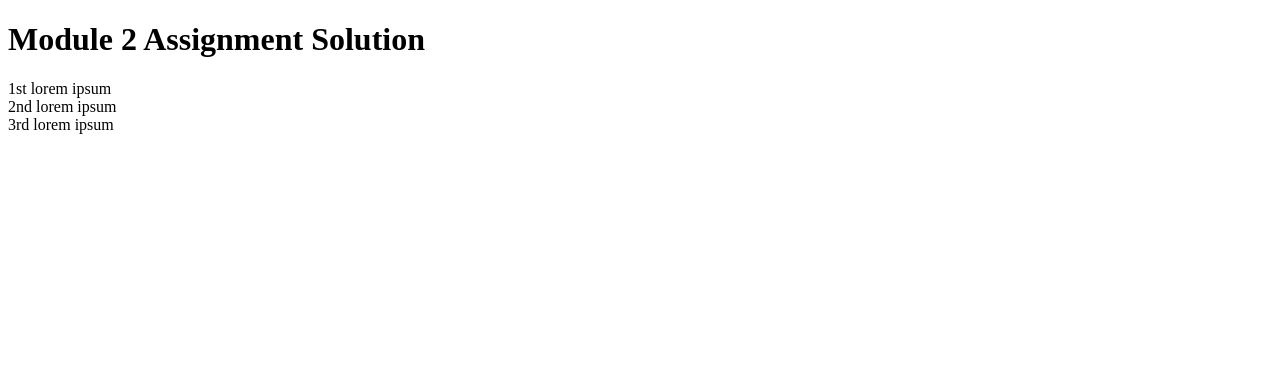
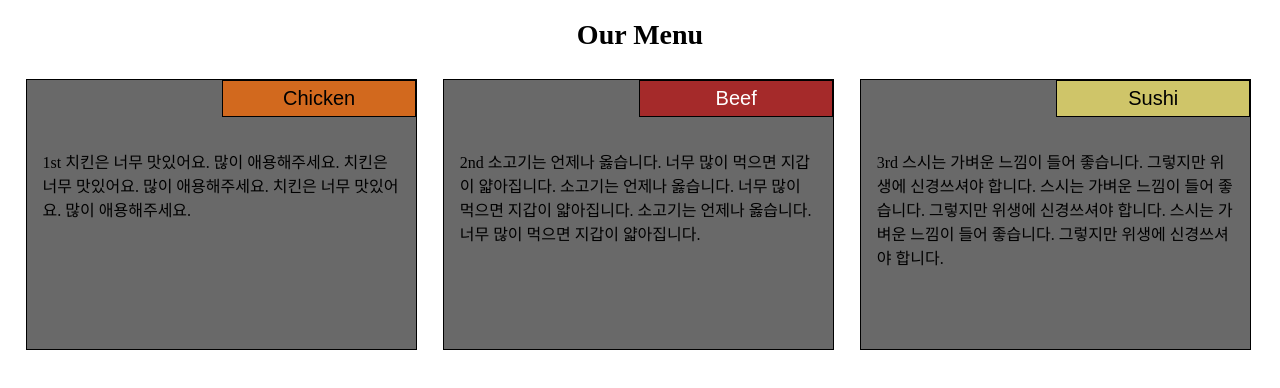
Before and after one commit to Chesao/md2-solution, a plain HTML site: page index.html in a window 1280 px wide. Drawn offline with Linux system fonts and the light colour scheme; files that its build step writes are made by us from their sources.

Commit message:
Add files via upload

```diff
--- a/index.html
+++ b/index.html
@@ -1,22 +1,25 @@
 <!DOCTYPE html>
 <html>
 <head>
-  <style>
-    .desktop @media(min-width: 992px) {
-      width: 33%
-    }
-    .tablet @media(min-width: 768px) and @media(max-width: 991px) {
-    }
-    .mobile @media(max-width: 767px) {
-    }
-  </style>
+  <meta name="viewport" content="width=device-width, initial-scale=1">
+  <title>Module 2 Assignment Solution</title>
+  <link rel="stylesheet" href="css/style.css">
 </head>
 <body>
-  <h1> Module 2 Assignment Solution </h1>
-  <div>
-    <div class="desktop" class="tablet" class="mobile"> 1st lorem ipsum </div>
-    <div class="desktop" class="tablet" class="mobile"> 2nd lorem ipsum </div>
-    <div class="desktop" class="tablet" class="mobile"> 3rd lorem ipsum </div>
+  <h1>Our Menu</h1>
+  <div class="row">
+    <div class="col1">
+      <div class="title"><span>Chicken</span></div>
+      <div class="contents"><p>1st 치킨은 너무 맛있어요. 많이 애용해주세요. 치킨은 너무 맛있어요. 많이 애용해주세요. 치킨은 너무 맛있어요. 많이 애용해주세요.</p></div>
+    </div>
+    <div class="col2">
+      <div class="title"><span>Beef</span></div>
+      <div class="contents"><p>2nd 소고기는 언제나 옳습니다. 너무 많이 먹으면 지갑이 얇아집니다. 소고기는 언제나 옳습니다. 너무 많이 먹으면 지갑이 얇아집니다. 소고기는 언제나 옳습니다. 너무 많이 먹으면 지갑이 얇아집니다.</p></div>
+    </div>
+    <div class="col3">
+      <div class="title"><span>Sushi</span></div>
+      <div class="contents"><p>3rd 스시는 가벼운 느낌이 들어 좋습니다. 그렇지만 위생에 신경쓰셔야 합니다. 스시는 가벼운 느낌이 들어 좋습니다. 그렇지만 위생에 신경쓰셔야 합니다. 스시는 가벼운 느낌이 들어 좋습니다. 그렇지만 위생에 신경쓰셔야 합니다.</p></div>
+    </div>
   </div>
 </body>
 </html>
```
